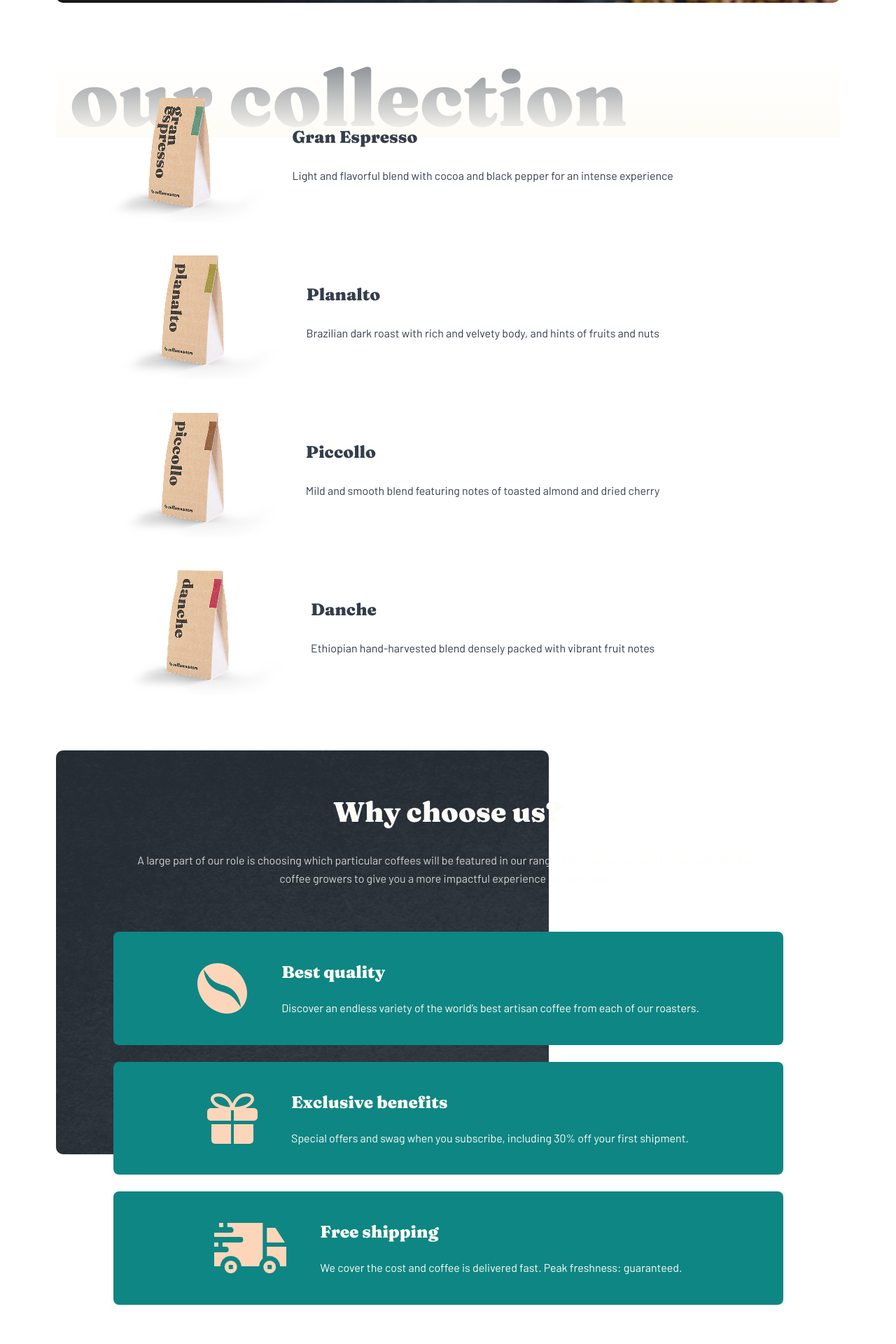
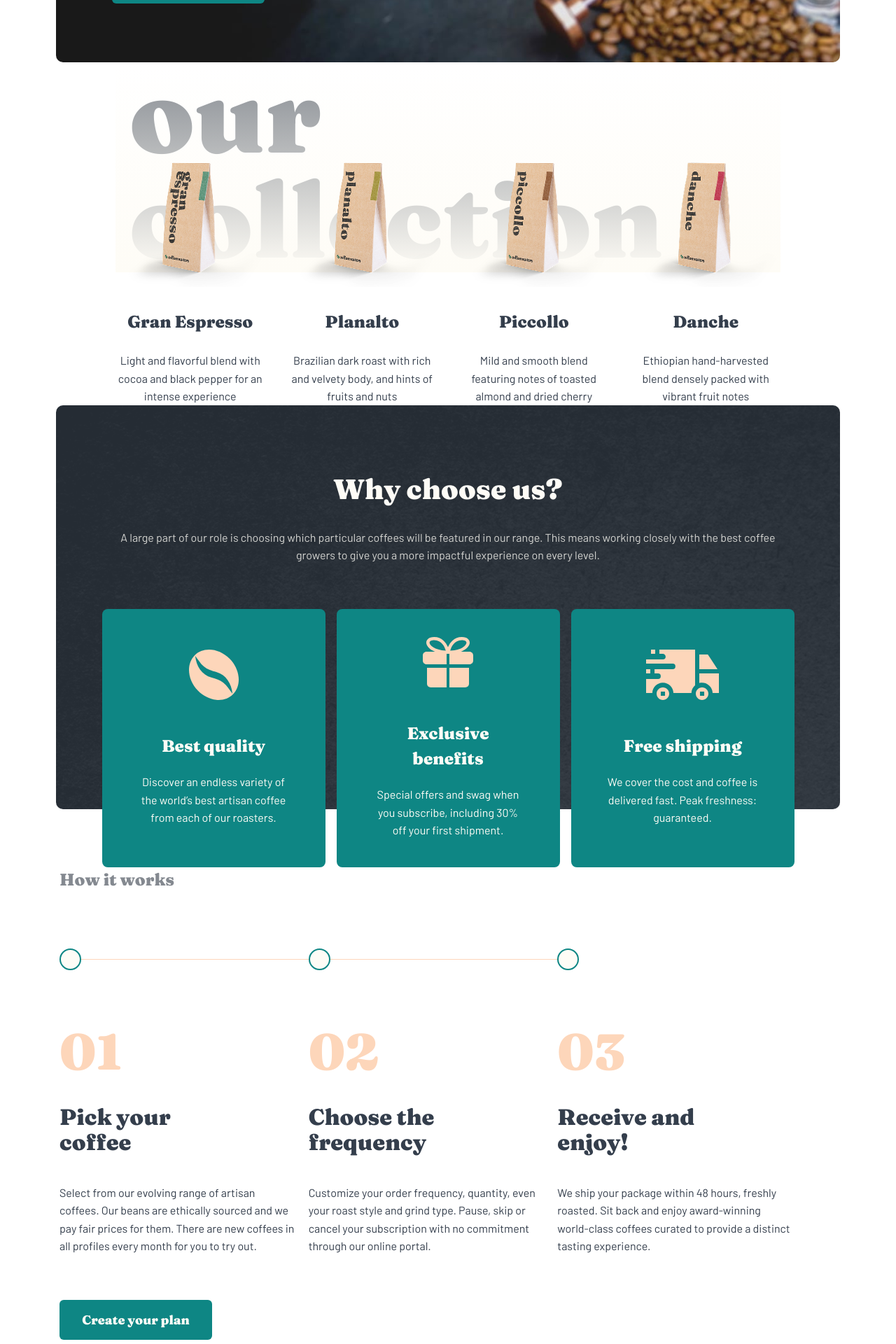
Before and after one commit to EaglePremNetwork/coffeeroasters-subscription-site, a React (Vite) app: page / in a window 1280 px wide. Shown: the part 740-2660 px from the top of the page at 70% size. Built offline with nearby package versions, Linux system fonts and the light colour scheme.

Commit message:
fix: refine responsive spacing

```diff
--- a/src/App.tsx
+++ b/src/App.tsx
@@ -1,11 +1,16 @@
 import { Routes, Route } from "react-router-dom";
 
 import Home from "./pages/Home/Home";
+import About from "./pages/About/About";
+import Layout from "./Layout";
 
 function App() {
   return (
     <Routes>
-      <Route path="/" element={<Home />} />
+      <Route element={<Layout />}>
+        <Route path="/" element={<Home />} />
+        <Route path="/about" element={<About />} />
+      </Route>
     </Routes>
   );
 }
--- /dev/null
+++ b/src/Layout.tsx
@@ -0,0 +1,18 @@
+import { Outlet } from "react-router-dom";
+
+import Header from "./components/Header";
+import Footer from "./components/Footer";
+
+export default function Layout() {
+  return (
+    <div className="mx-auto flex min-h-dvh w-full max-w-360 flex-col gap-20 px-4 py-6 md:px-8 md:py-10 lg:gap-60 lg:px-20 lg:py-10">
+      <div className="">
+        <Header />
+      </div>
+      <main>
+        <Outlet />
+      </main>
+      <Footer />
+    </div>
+  );
+}
--- a/src/components/Product.tsx
+++ b/src/components/Product.tsx
@@ -6,13 +6,13 @@ type ProductProps = {
 
 export default function Product({ product }: ProductProps) {
   return (
-    <li className="flex flex-col items-center justify-center gap-6 md:w-5/6 md:flex-row md:gap-8">
+    <li className="flex flex-col items-center justify-center gap-6 md:w-5/6 md:flex-row md:gap-8 lg:flex-col">
       <img className="h-48.25 w-auto" src={product.image} alt="" />
-      <div className="flex flex-col gap-4 text-center md:gap-6">
-        <h3 className="font-display text-2xl leading-normal font-black tracking-normal text-neutral-900 md:text-left">
+      <div className="flex flex-col gap-4 text-center md:gap-6 md:text-left lg:text-center">
+        <h3 className="font-display text-2xl leading-normal font-black tracking-normal text-neutral-900">
           {product.name}
         </h3>
-        <p className="leading-[1.6] tracking-normal text-neutral-900 md:text-left">
+        <p className="leading-[1.6] tracking-normal text-neutral-900">
           {product.description}
         </p>
       </div>
--- a/src/data/steps.ts
+++ b/src/data/steps.ts
@@ -1,6 +1,7 @@
 export type Step = {
   id: number;
   name: string;
+  nameMobile?: string;
   description: string;
 };
 
@@ -13,13 +14,14 @@ export const steps: Step[] = [
   },
   {
     id: 2,
-    name: "Choose the frequency",
+    name: "Choose the\nfrequency",
     description:
       "Customize your order frequency, quantity, even your roast style and grind type. Pause, skip or cancel your subscription with no commitment through our online portal.",
   },
   {
     id: 3,
-    name: "Receive and enjoy!",
+    name: "Receive and\nenjoy!",
+    nameMobile: "Receive and enjoy!",
     description:
       "We ship your package within 48 hours, freshly roasted. Sit back and enjoy award-winning world-class coffees curated to provide a distinct tasting experience.",
   },
--- a/src/index.css
+++ b/src/index.css
@@ -18,6 +18,10 @@
   /*Fonts*/
   --font-body: "Barlow", sans-serif;
   --font-display: "Fraunces", serif;
+
+  /* Breakpoints */
+  --breakpoint-lg1: 1024px;
+  --breakpoint-lg2: 1440px;
 }
 
 body {
--- /dev/null
+++ b/src/pages/About/About.tsx
@@ -0,0 +1,7 @@
+export default function About() {
+  return (
+    <div className="mx-auto h-auto min-h-dvh w-full">
+      <h1>ABOUT PAGE</h1>{" "}
+    </div>
+  );
+}
--- a/src/pages/Home/Home.tsx
+++ b/src/pages/Home/Home.tsx
@@ -3,10 +3,8 @@ import heroImageTab from "../../assets/home/tablet/image-hero-coffeepress.jpg";
 import heroImageMob from "../../assets/home/mobile/image-hero-coffeepress.jpg";
 import bgQualityImage from "../../assets/about/desktop/bg-quality.png";
 
-import Header from "../../components/Header";
 import Button from "../../components/Button";
 import Product from "../../components/Product";
-import Footer from "../../components/Footer";
 import Benefit from "./components/Benefit";
 import Step from "./components/Step";
 
@@ -16,36 +14,36 @@ import { steps } from "../../data/steps";
 
 export default function Home() {
   return (
-    <main className="flex min-h-dvh flex-col gap-20 px-4 py-6 md:px-8 md:py-10 lg:px-20 lg:py-10">
+    <>
       <section className="flex flex-col gap-8">
-        <Header />
         <div className="relative flex flex-col items-center">
           <picture>
             <source media="(min-width: 1024px)" srcSet={heroImageDesk} />
             <source media="(min-width: 768px)" srcSet={heroImageTab} />
             <img
-              className="rounded-[10px] md:h-142 md:w-176 lg:h-162 lg:w-317.5"
+              className="w-full rounded-[10px] max-[374px]:h-118"
               src={heroImageMob}
               alt=""
             />
           </picture>
-          <div className="absolute inset-0 flex flex-col items-center justify-center px-6 py-24 md:items-start md:py-24 md:pr-59 md:pl-12 lg:w-1/2 lg:px-20 lg:py-28">
-            <div className="flex flex-col gap-8">
+          <div className="absolute inset-0 flex flex-col items-center justify-center px-6 py-24 max-[324px]:px-3 md:items-start md:pl-12 lg:py-28 lg:pl-20">
+            <div className="flex max-w-73.75 flex-col items-center md:max-w-105 md:items-start lg:max-w-123.25">
               <h1 className="font-display text-center text-[40px] leading-none font-black tracking-normal text-neutral-50 md:text-left md:text-5xl lg:text-7xl">
                 Great coffee made simple.
               </h1>
-              <p className="text-center leading-[1.6] tracking-normal text-neutral-50/80 md:text-left">
+              <p className="mt-8 text-center leading-[1.6] tracking-normal text-neutral-50/80 md:text-left">
                 Start your mornings with the world’s best coffees. Try our
                 expertly curated artisan coffees from our best roasters
                 delivered directly to your door, at your schedule.
               </p>
+              <Button className="mt-10 md:mt-12" />
             </div>
-            <Button className="mt-10 md:mt-12" />
           </div>
         </div>
       </section>
 
-      <section className="flex flex-col md:relative">
+      <section className="flex justify-center lg:px-21.25">
+        <div className="flex flex-col md:relative">
           {/* Home */}
           <div className="relative flex justify-center md:hidden">
             <div className="absolute inset-0 bg-linear-to-b from-transparent to-neutral-50"></div>
@@ -54,38 +52,41 @@ export default function Home() {
             </h2>
           </div>
           {/* Tablet and desktop */}
-        <div className="inset-x-0 top-0 hidden md:absolute md:block">
+          <div className="inset-x-0 top-0 hidden md:absolute md:flex md:justify-center">
             <div className="absolute inset-0 bg-linear-to-b from-transparent to-neutral-50"></div>
-          <h2 className="font-display x-5 px-5 text-[112px] leading-none font-black tracking-normal text-neutral-500">
+            <h2 className="font-display lg1:text-[110px] lg2:text-[182px] px-5 text-[112px] leading-none font-black tracking-normal text-neutral-500 min-[1251px]:text-[150px]">
               our collection
             </h2>
           </div>
-        <ul className="flex flex-col gap-8 md:relative md:mt-10">
+          <ul className="flex flex-col gap-8 md:relative md:mt-10 md:items-center lg:mt-32 lg:flex-row">
             {products.map((product) => {
               return <Product key={product.id} product={product} />;
             })}
           </ul>
+        </div>
       </section>
 
       <section className="relative">
         <img
-          className="absolute inset-x-0 top-0 h-144.25 w-176 rounded-[10px] object-cover"
+          className="absolute inset-x-0 top-0 h-144.25 rounded-[10px] object-cover"
           src={bgQualityImage}
           alt=""
         />
-        <div className="relative px-4 pt-16">
-          <div className="flex flex-col gap-8 md:px-20.5">
+        <div className="lg1:px-0 lg2:px-4 relative px-4 pt-16 lg:pt-24">
+          <div className="lg:flex lg:flex-col lg:items-center">
+            <div className="lg2:px-92.5 flex flex-col gap-8 md:px-20.5 lg:max-w-7xl">
               <h2 className="font-display text-center text-[40px] leading-[1.2] font-black tracking-normal text-neutral-50">
                 Why choose us?
               </h2>
               <p className="text-center leading-[1.6] tracking-normal text-neutral-50/80">
-              A large part of our role is choosing which particular coffees will
-              be featured in our range. This means working closely with the best
-              coffee growers to give you a more impactful experience on every
-              level.
+                A large part of our role is choosing which particular coffees
+                will be featured in our range. This means working closely with
+                the best coffee growers to give you a more impactful experience
+                on every level.
               </p>
             </div>
-          <ul className="flex flex-col gap-6 px-[15.5px] pt-16 md:px-[65.5px]">
+          </div>
+          <ul className="lg2:px-21.25 lg1:gap-4 lg2:gap-8 flex flex-col gap-6 px-[15.5px] pt-16 md:px-[65.5px] lg:grid lg:grid-cols-3">
             {benefits.map((benefit) => {
               return <Benefit key={benefit.id} benefit={benefit} />;
             })}
@@ -93,25 +94,25 @@ export default function Home() {
         </div>
       </section>
 
-      <section className="flex flex-col items-center justify-center md:items-start">
-        <h2 className="font-display text-2xl leading-normal font-black tracking-normal text-neutral-500">
+      <section className="mx-auto flex flex-col items-center justify-center md:items-start lg:max-w-277.5">
+        <div className="lg:max-w-261.75">
+          <h2 className="font-display text-center text-2xl leading-normal font-black tracking-normal text-neutral-500 md:text-left">
             How it works
           </h2>
-        <ol className="mt-16 flex flex-col gap-10 md:relative md:mt-20 md:grid md:grid-cols-3 md:items-start md:gap-5">
+          <div className="md:relative">
             <div
               aria-hidden="true"
               className="absolute top-3.75 right-[calc(33.333%-2.5rem)] left-0 hidden h-px bg-orange-200 md:block"
             ></div>
+            <ol className="mt-16 flex flex-col gap-10 md:mt-20 md:grid md:grid-cols-3 md:items-start md:gap-5">
               {steps.map((step) => {
                 return <Step key={step.id} step={step} />;
               })}
             </ol>
-
+          </div>
+        </div>
         <Button className="mt-10 md:mt-16" />
       </section>
-      <section>
-        <Footer />
-      </section>
-    </main>
+    </>
   );
 }
--- a/src/pages/Home/components/Benefit.tsx
+++ b/src/pages/Home/components/Benefit.tsx
@@ -6,13 +6,13 @@ type BenefitProps = {
 
 export default function Benefit({ benefit }: BenefitProps) {
   return (
-    <li className="flex flex-col items-center justify-center rounded-lg bg-teal-600 px-5 py-6 md:flex-row md:gap-12 md:px-12 md:py-10">
-      <img className="h-18 w-auto pb-6 md:pb-0" src={benefit.icon} alt="" />
-      <div className="flex flex-col items-center justify-center gap-3 md:items-start md:gap-5">
-        <h3 className="font-display text-left text-2xl leading-normal font-black tracking-normal text-neutral-50">
+    <li className="lg1:px-0 lg2:px-12 flex flex-col items-center justify-center gap-6 rounded-lg bg-teal-600 px-5 py-6 md:flex-row md:gap-12 md:px-12 md:py-10 lg:flex-col">
+      <img className="h-18 w-auto" src={benefit.icon} alt="" />
+      <div className="lg2:gap-6 flex flex-col items-center justify-center gap-3 md:items-start md:gap-5 lg:items-center">
+        <h3 className="font-display lg1:text-center text-left text-2xl leading-normal font-black tracking-normal text-neutral-50">
           {benefit.name}
         </h3>
-        <p className="text-center leading-[1.6] tracking-normal text-neutral-50 md:text-left">
+        <p className="text-center leading-[1.6] tracking-normal text-neutral-50 md:text-left lg:text-center">
           {benefit.description}
         </p>
       </div>
--- a/src/pages/Home/components/Step.tsx
+++ b/src/pages/Home/components/Step.tsx
@@ -7,7 +7,7 @@ type StepProps = {
 export default function Step({ step }: StepProps) {
   return (
     <li className="flex flex-col items-center justify-center gap-6 text-center md:items-start md:gap-10 md:text-left">
-      <div className="h-7.75 w-7.75 rounded-full border-2 border-teal-600 bg-neutral-50 md:relative"></div>
+      <div className="hidden h-7.75 w-7.75 rounded-full border-2 border-teal-600 bg-neutral-50 md:relative md:block"></div>
 
       <span
         aria-hidden="true"
@@ -16,7 +16,8 @@ export default function Step({ step }: StepProps) {
         {String(step.id).padStart(2, "0")}
       </span>
       <h3 className="font-display text-[32px] leading-[1.14] font-black tracking-normal whitespace-pre-line text-neutral-900">
-        {step.name}
+        <span className="md:hidden">{step.nameMobile ?? step.name}</span>
+        <span className="hidden md:inline">{step.name}</span>
       </h3>
       <p className="leading-[1.6] tracking-normal text-neutral-900">
         {step.description}
```
Also changed, not shown: src/components/Footer.tsx (+11 -8 lines), src/components/Header.tsx (+105 -17 lines). Lines whose indentation alone changed are shown as unchanged.
